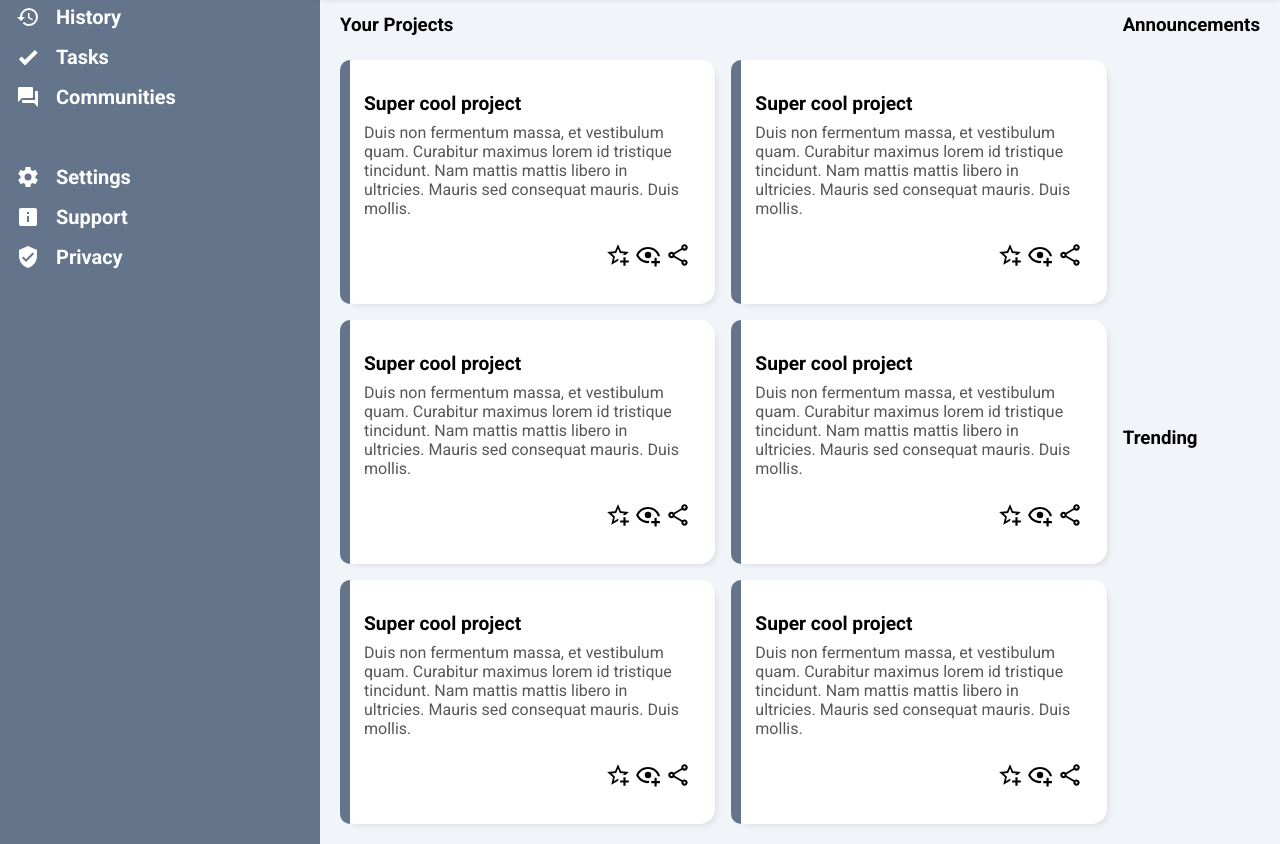
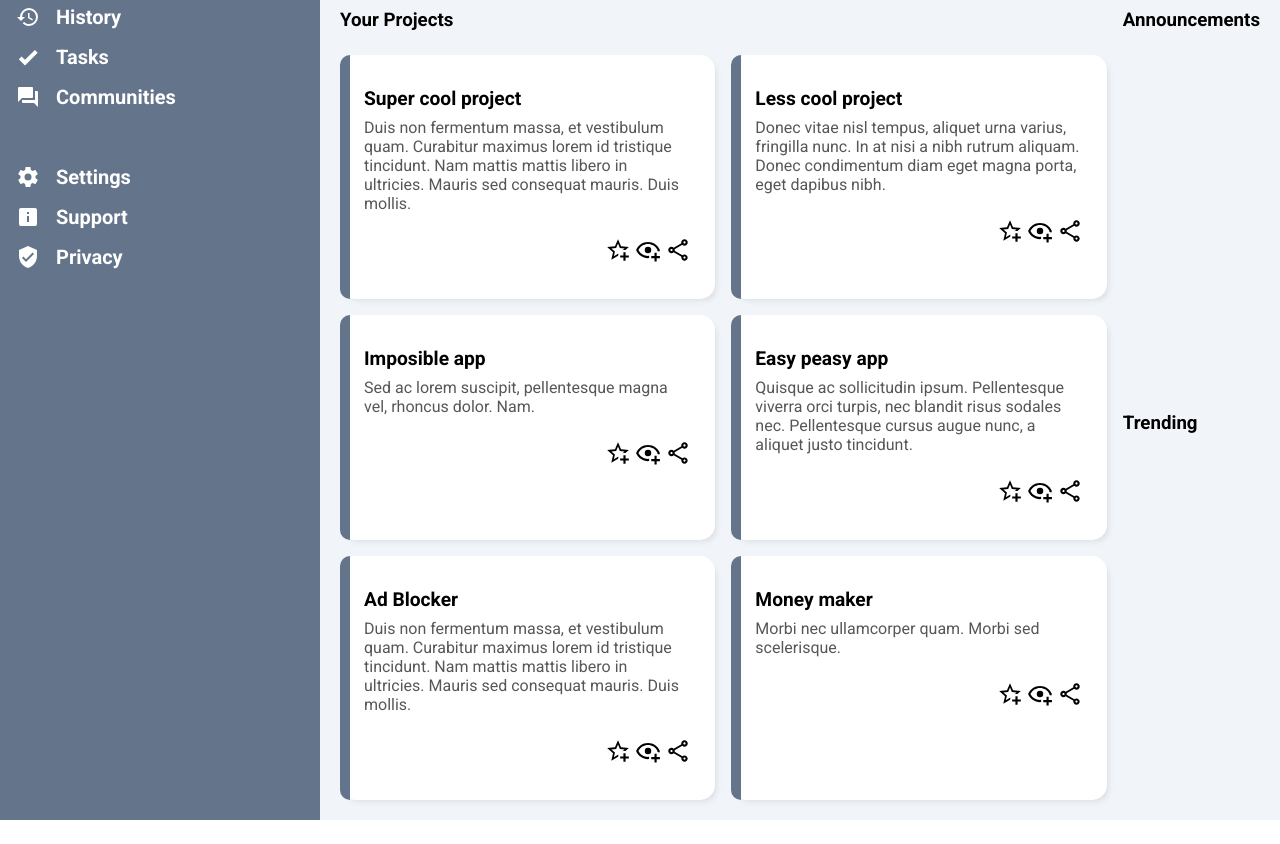
Before and after one commit to mlorenzm/admin-dashboard, a plain HTML site: page index.html in a window 1280 px wide. Shown: the part 219-1063 px from the top of the page. After the commit the page ends 1039 px from the top, so only its background shows below. Drawn offline with Linux system fonts and the light colour scheme.

Commit message:
change cards content with varying lipsum sizes

```diff
--- a/index.html
+++ b/index.html
@@ -99,7 +99,43 @@
             </div>
             <div class="card">
                 <div class="card-text">
-                    <h4 class="card-title">Super cool project</h4>
+                    <h4 class="card-title">Less cool project</h4>
+                    <p class="card-body">
+                        Donec vitae nisl tempus, aliquet urna varius, fringilla nunc. In at nisi a nibh rutrum aliquam. Donec condimentum diam eget magna porta, eget dapibus nibh.</p>
+                <div class="card-icons">
+                    <img src="./assets/star-plus-outline.svg">
+                    <img src="./assets/eye.svg">
+                    <img src="./assets/share.svg">
+                </div>
+                </div>
+            </div>
+            <div class="card">
+                <div class="card-text">
+                    <h4 class="card-title">Imposible app</h4>
+                    <p class="card-body">
+                        Sed ac lorem suscipit, pellentesque magna vel, rhoncus dolor. Nam.</p>
+                <div class="card-icons">
+                    <img src="./assets/star-plus-outline.svg">
+                    <img src="./assets/eye.svg">
+                    <img src="./assets/share.svg">
+                </div>
+                </div>
+            </div>
+            <div class="card">
+                <div class="card-text">
+                    <h4 class="card-title">Easy peasy app</h4>
+                    <p class="card-body">
+                        Quisque ac sollicitudin ipsum. Pellentesque viverra orci turpis, nec blandit risus sodales nec. Pellentesque cursus augue nunc, a aliquet justo tincidunt.</p>
+                <div class="card-icons">
+                    <img src="./assets/star-plus-outline.svg">
+                    <img src="./assets/eye.svg">
+                    <img src="./assets/share.svg">
+                </div>
+                </div>
+            </div>
+            <div class="card">
+                <div class="card-text">
+                    <h4 class="card-title">Ad Blocker</h4>
                     <p class="card-body">
                     Duis non fermentum massa, et vestibulum quam. Curabitur maximus lorem id tristique tincidunt. Nam mattis mattis libero in ultricies. Mauris sed consequat mauris. Duis mollis.</p>
                 <div class="card-icons">
@@ -111,45 +147,11 @@
             </div>
             <div class="card">
                 <div class="card-text">
-                    <h4 class="card-title">Super cool project</h4>
+                    <h4 class="card-title">Money maker</h4>
                     <p class="card-body">
-                    Duis non fermentum massa, et vestibulum quam. Curabitur maximus lorem id tristique tincidunt. Nam mattis mattis libero in ultricies. Mauris sed consequat mauris. Duis mollis.</p>
-                <div class="card-icons">
-                    <img src="./assets/star-plus-outline.svg">
-                    <img src="./assets/eye.svg">
-                    <img src="./assets/share.svg">
-                </div>
-                </div>
-            </div>
-            <div class="card">
-                <div class="card-text">
-                    <h4 class="card-title">Super cool project</h4>
-                    <p class="card-body">
-                    Duis non fermentum massa, et vestibulum quam. Curabitur maximus lorem id tristique tincidunt. Nam mattis mattis libero in ultricies. Mauris sed consequat mauris. Duis mollis.</p>
-                <div class="card-icons">
-                    <img src="./assets/star-plus-outline.svg">
-                    <img src="./assets/eye.svg">
-                    <img src="./assets/share.svg">
-                </div>
-                </div>
-            </div>
-            <div class="card">
-                <div class="card-text">
-                    <h4 class="card-title">Super cool project</h4>
-                    <p class="card-body">
-                    Duis non fermentum massa, et vestibulum quam. Curabitur maximus lorem id tristique tincidunt. Nam mattis mattis libero in ultricies. Mauris sed consequat mauris. Duis mollis.</p>
-                <div class="card-icons">
-                    <img src="./assets/star-plus-outline.svg">
-                    <img src="./assets/eye.svg">
-                    <img src="./assets/share.svg">
-                </div>
-                </div>
-            </div>
-            <div class="card">
-                <div class="card-text">
-                    <h4 class="card-title">Super cool project</h4>
-                    <p class="card-body">
-                    Duis non fermentum massa, et vestibulum quam. Curabitur maximus lorem id tristique tincidunt. Nam mattis mattis libero in ultricies. Mauris sed consequat mauris. Duis mollis.</p>
+                        Morbi nec ullamcorper quam. Morbi sed scelerisque.
+
+                    </p>
                 <div class="card-icons">
                     <img src="./assets/star-plus-outline.svg">
                     <img src="./assets/eye.svg">
```
